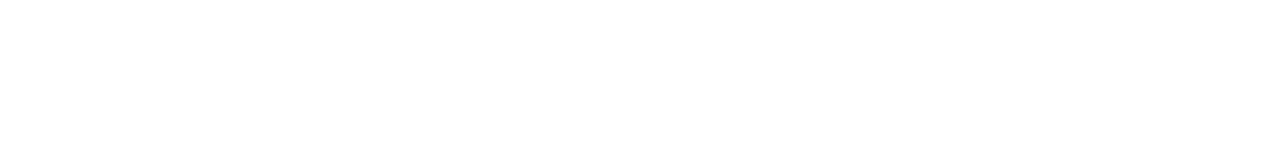
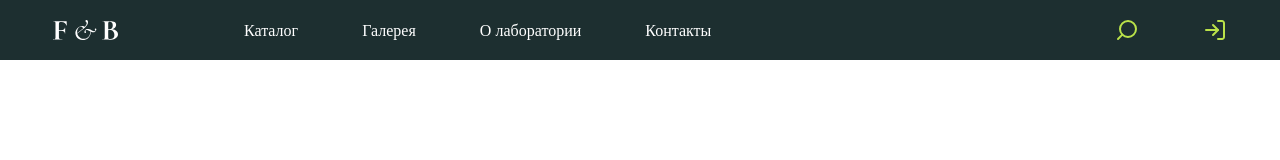
Before and after one commit to nonameDzod/artifacts-collection, a plain HTML site: page index.html in a window 1280 px wide. Drawn offline with nearby package versions, Linux system fonts and the light colour scheme.

Commit message:
add media

```diff
--- a/index.html
+++ b/index.html
@@ -3,8 +3,35 @@
 <head>
     <meta charset="UTF-8" />
     <title>title</title>
+    <link rel="stylesheet" href="styles/default.css">
+    <link rel="stylesheet" href="styles/header.css">
+    <link rel="preconnect" href="https://fonts.googleapis.com">
+    <link rel="preconnect" href="https://fonts.gstatic.com" crossorigin>
+    <link href="https://fonts.googleapis.com/css2?family=Nunito+Sans:ital,opsz,wght@0,6..12,200..1000;1,6..12,200..1000&family=Open+Sans:ital,wght@0,300..800;1,300..800&family=Oswald:wght@200..700&family=PT+Sans:ital,wght@0,400;0,700;1,400;1,700&display=swap" rel="stylesheet">
 </head>
 <body>
-    <header class="header"></header>
+    <header class="header">
+        <div class="container header-wr">
+            <nav class="header-wr__menu">
+                <div class="header-wr__menu-logo">
+                    <img src="images/svg/logo (1).svg" alt="img">
+                </div>
+                <div class="header-wr__menu-list">
+                    <a class="header-wr__menu-list-item">Каталог</a>
+                    <a class="header-wr__menu-list-item">Галерея</a>
+                    <a class="header-wr__menu-list-item">О лаборатории</a>
+                    <a class="header-wr__menu-list-item">Контакты</a>
+                </div>
+            </nav>
+            <div class="header-wr__search">
+                <div class="header-wr__search-item">
+                    <img src="images/svg/search.svg" alt="svg">
+                </div>
+                <div class="header-wr__search-item">
+                    <img src="images/svg/log-in.svg" alt="svg">
+                </div>
+            </div>
+        </div>
+    </header>
 </body>
 </html>
--- a/styles/default.css
+++ b/styles/default.css
@@ -0,0 +1,14 @@
+*
+{
+    font-family: 'Open Sans';
+    margin: 0;
+    padding: 0;
+    box-sizing: border-box;
+}
+
+.container
+{
+    max-width: 1174px;
+    padding: 0 32px;
+    margin: 0 auto;
+}
--- a/styles/header.css
+++ b/styles/header.css
@@ -0,0 +1,70 @@
+.header
+{
+    background-color: #1D2F30;
+}
+
+.header-wr
+{
+    display: flex;
+    align-items: center;
+    justify-content: space-between;
+    padding: 18px 0;
+}
+
+.header-wr__menu
+{
+    display: inline-flex;
+    align-items: center;
+    gap: 126px;
+}
+
+.header-wr__menu-logo
+{
+    width: 65lpx;
+    height: 20px;
+}
+
+.header-wr__menu-logo img
+{
+    line-height: 0;
+}
+
+.header-wr__menu-list
+{
+    display: inline-flex;
+    align-items: center;
+    gap: 64px;
+}
+
+.header-wr__menu-list-item
+{
+    font-weight: 400;
+    font-size: 16px;
+    line-height: 150%;
+    letter-spacing: 0%;
+    color: #fff;
+}
+
+.header-wr__search
+{
+    display: inline-flex;
+    align-items: center;
+    gap: 64px;
+}
+
+.header-wr__search-item
+{
+    width: 24px;
+    height: 24px;
+}
+
+.header-wr__search-item img { line-height: 0; }
+
+
+@media (max-width: 320px)
+{
+    .header-wr__menu-list
+    {
+        display: none;
+    }
+}
```
Also changed, not shown: images/svg/log-in.svg (added), images/svg/logo (1).svg (added), images/svg/search.svg (added).
